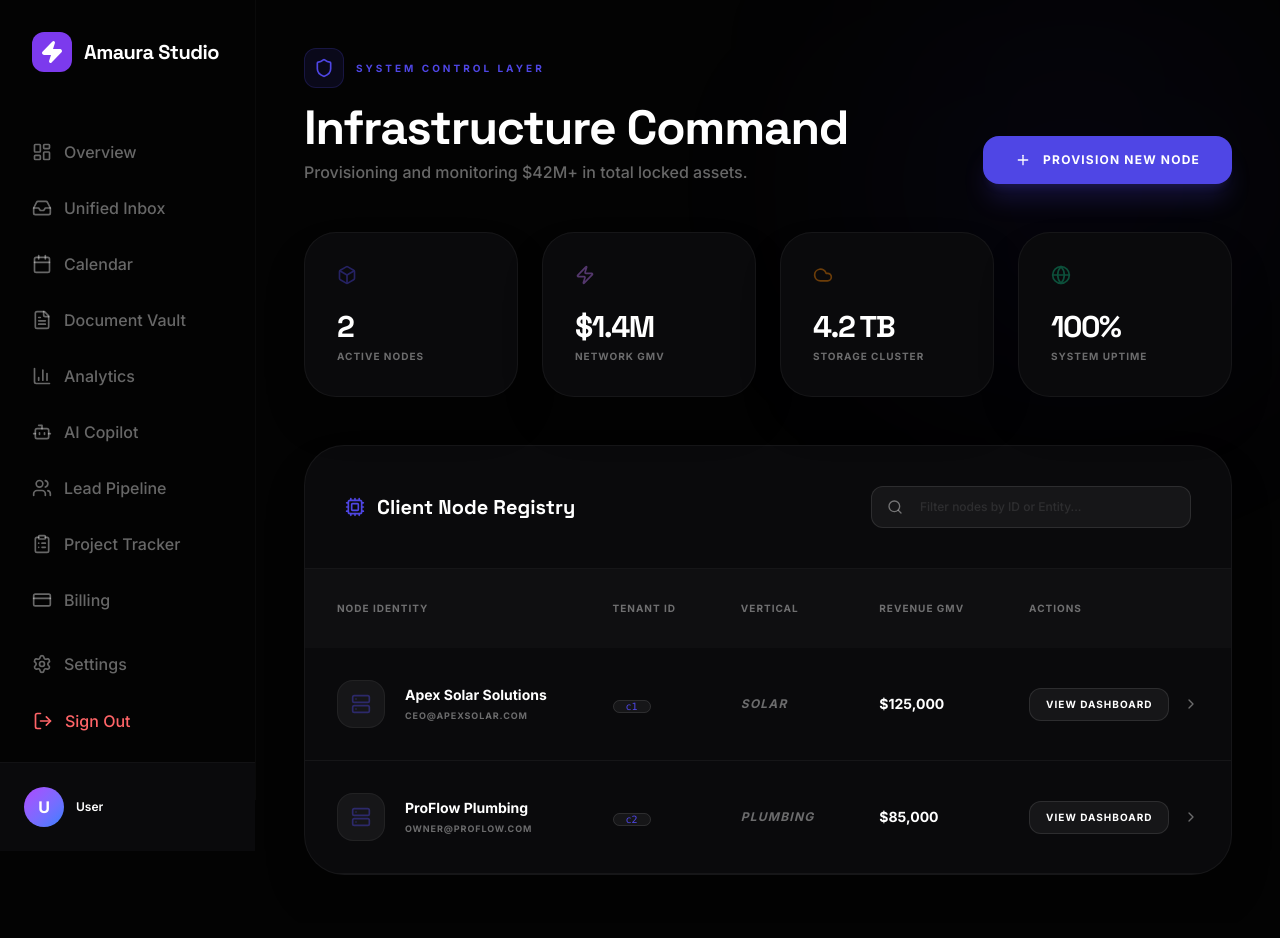
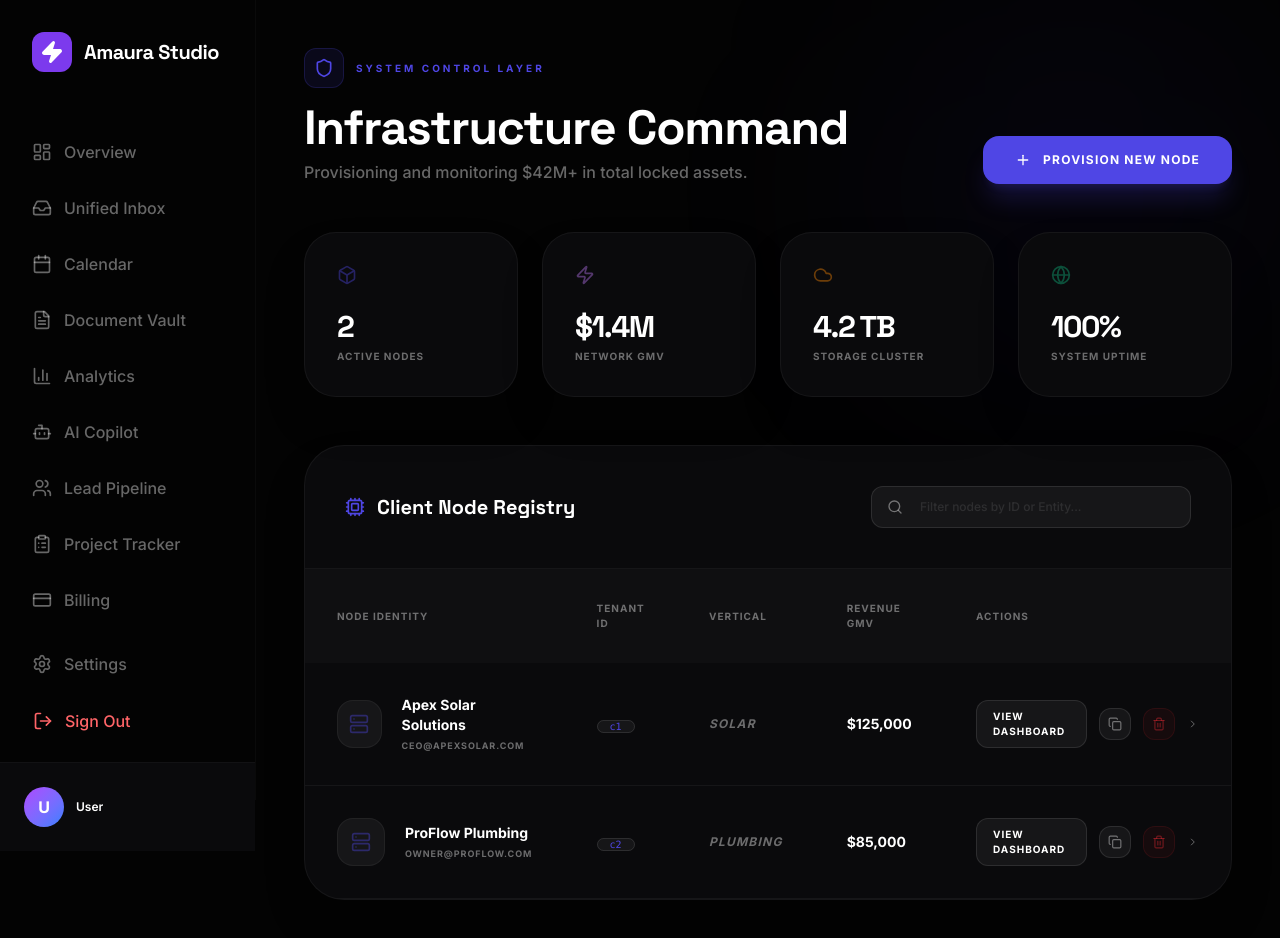
Before and after one commit to akshat92008/amaura2.0, a React (Vite) app: page /admin in a window 1280 px wide. Shown: the top 938 px of the page. Built offline with nearby package versions, Linux system fonts and the light colour scheme; no server answers.

Commit message:
feat: add delete and copy script features to Admin Dashboard for ID safety

```diff
--- a/src/pages/AdminDashboard.tsx
+++ b/src/pages/AdminDashboard.tsx
@@ -19,11 +19,15 @@ import {
   CheckCircle2,
   Cpu,
   Activity,
-  X
+  X,
+  Trash2,
+  Copy,
+  Check
 } from 'lucide-react';
 
 export const AdminDashboard = () => {
-  const { clients, addClient } = useStore();
+  const { clients, addClient, removeClient } = useStore();
+  const [copiedId, setCopiedId] = useState<string | null>(null);
   const [isProvisioning, setIsProvisioning] = useState(false);
   const [newClient, setNewClient] = useState({ name: '', email: '', industry: 'Solar' as const });
   const [search, setSearch] = useState('');
@@ -40,7 +44,7 @@ export const AdminDashboard = () => {
 
   const handleProvision = (e: React.FormEvent) => {
     e.preventDefault();
-    const id = `c${clients.length + 1}`;
+    const id = `c${Date.now()}`; // Unique Timestamp ID
     addClient({
       id,
       ...newClient,
@@ -54,6 +58,23 @@ export const AdminDashboard = () => {
       ],
     });
     setIsProvisioning(false);
+    setNewClient({ name: '', email: '', industry: 'Solar' });
+  };
+
+  const handleCopyScript = (clientId: string) => {
+    const script = `/* Amaura Sync Engine */
+async function syncLead(formData) {
+  const HUB_API = "https://amaurastudio.netlify.app/.netlify/functions/inbound-lead";
+  const TENANT_ID = "${clientId}";
+  await fetch(HUB_API, {
+    method: "POST",
+    headers: { "Content-Type": "application/json" },
+    body: JSON.stringify({ tenantID: TENANT_ID, ...formData, status: "new" })
+  });
+}`;
+    navigator.clipboard.writeText(script);
+    setCopiedId(clientId);
+    setTimeout(() => setCopiedId(null), 2000);
   };
 
   return (
@@ -171,6 +192,24 @@ export const AdminDashboard = () => {
                             >
                               View Dashboard
                             </a>
+                            <button
+                              onClick={() => handleCopyScript(client.id)}
+                              className="p-2 bg-white/5 border border-white/10 rounded-xl hover:bg-white/10 transition-all flex items-center gap-2 group/copy"
+                              title="Copy Sync Script"
+                            >
+                              {copiedId === client.id ? <Check className="w-3.5 h-3.5 text-amaura-emerald" /> : <Copy className="w-3.5 h-3.5 text-amaura-text-muted group-hover/copy:text-white" />}
+                            </button>
+                            <button
+                              onClick={() => {
+                                if(confirm('Are you sure you want to decommission this node?')) {
+                                  removeClient(client.id);
+                                }
+                              }}
+                              className="p-2 bg-red-500/5 border border-red-500/10 rounded-xl hover:bg-red-500/20 transition-all group/trash"
+                              title="Delete Node"
+                            >
+                              <Trash2 className="w-3.5 h-3.5 text-red-500/40 group-hover/trash:text-red-500" />
+                            </button>
                             <ChevronRight className="w-4 h-4 text-amaura-text-muted ml-auto group-hover:translate-x-1 transition-transform" />
                          </div>
                        </td>
--- a/src/store/index.ts
+++ b/src/store/index.ts
@@ -32,6 +32,7 @@ interface AppState {
   login: (role: UserRole, clientId?: string) => void;
   logout: () => void;
   addClient: (client: ClientData) => void;
+  removeClient: (clientId: string) => void;
   payMilestone: (clientId: string, milestoneId: string, txHash: string) => void;
   forceUnlockMilestone: (clientId: string, milestoneId: string) => void;
 }
@@ -88,6 +89,10 @@ export const useStore = create<AppState>()(
 
       addClient: (client) => set((state) => ({
         clients: [...state.clients, client]
+      })),
+
+      removeClient: (clientId) => set((state) => ({
+        clients: state.clients.filter(c => c.id !== clientId)
       })),
 
       payMilestone: (clientId, milestoneId, txHash) => set((state) => {
```
